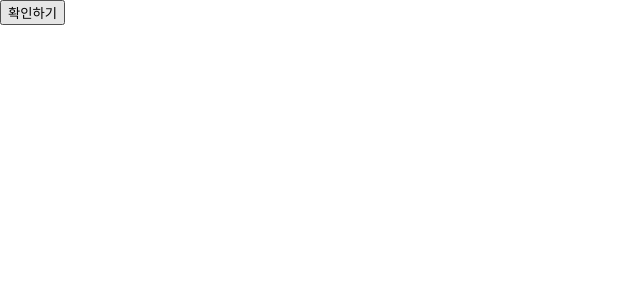
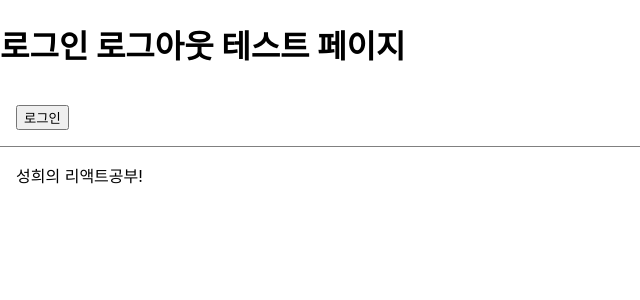
Before and after one commit to sh0114/Practice_React, a React (Create React App) app in the folder my-app/: page / in a window 1280 px wide. Shown: the top 300 px of the page, without its empty margins (0-640 px from the left). Built offline with nearby package versions, Linux system fonts and the light colour scheme.

Commit message:
230218 처음만난리액트 9강, 조건부렌더링

```diff
--- /dev/null
+++ b/my-app/src/chapter_09/LandingPage.jsx
@@ -0,0 +1,28 @@
+import React, {useState} from "react";
+import Toolbar from "./Toolbar";
+
+function LandingPage(props){
+    const [isLoggedIn, setIsLoggedIn] = useState(false);
+
+    const onClickLogin = () => {
+        setIsLoggedIn(true);
+    };
+
+    const onClickLogout = () => {
+        setIsLoggedIn(false);
+    };
+
+    return(
+        <div>
+            <h1>로그인 로그아웃 테스트 페이지</h1>
+            <Toolbar
+              isLoggedIn={isLoggedIn}
+              onClickLogin={onClickLogin}
+              onClickLogout={onClickLogout}
+              />
+              <div style={{padding : 16}}>성희의 리액트공부!</div>
+        </div>
+    );
+}
+
+export default LandingPage;
--- /dev/null
+++ b/my-app/src/chapter_09/Toolbar.jsx
@@ -0,0 +1,30 @@
+import React from "react";
+
+const styles = {
+    wrapper: {
+        padding: 16,
+        display: "flex",
+        flexDirection: "row",
+        borderBottom: "1px solid grey",
+    },
+    greeting: {
+        marginRight: 8,
+    },
+};
+
+function Toolbar(props){
+    const {isLoggedIn, onClickLogin, onClickLogout} = props;
+
+    return(
+        <div style={styles.wrapper}>
+            {isLoggedIn && <span style={styles.greeting}>환영합니다!</span>}
+
+            {isLoggedIn ?
+               (<button onClick={onClickLogout}>로그아웃</button>) :
+               (<button onClick={onClickLogin}>로그인</button>)
+            }
+        </div>
+    );
+}
+
+export default Toolbar;
--- a/my-app/src/index.js
+++ b/my-app/src/index.js
@@ -12,12 +12,14 @@
 import ConfirmButton from './chapter_08/ConfirmButton';
 import ConfirmButtonCFS from './chapter_08/ConfirmButtonCFS';
 import ConfirmButtonFC from './chapter_08/ConfirmButtonFC';
+import LandingPage from './chapter_09/LandingPage';
+
 
 const root = ReactDOM.createRoot(document.getElementById('root'));
 
 root.render(
   <React.StrictMode>
-   <ConfirmButtonFC />
+   <LandingPage />
   </React.StrictMode>,
   // document.getElementById('root')
 );
```
